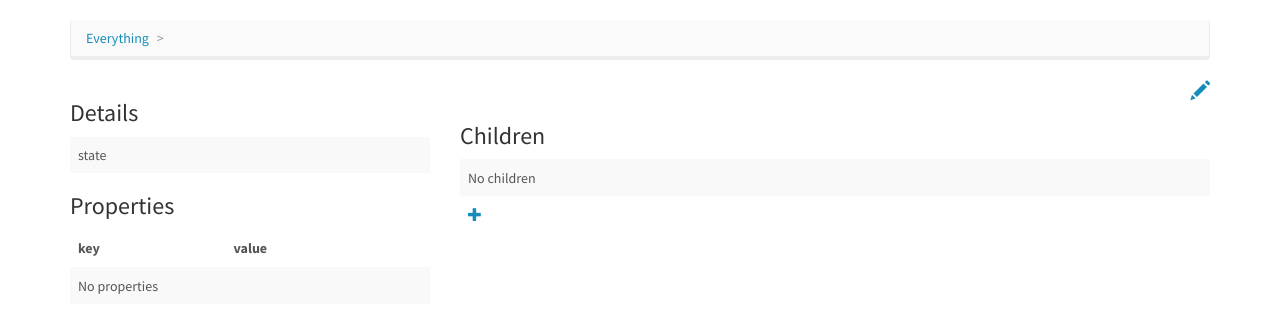
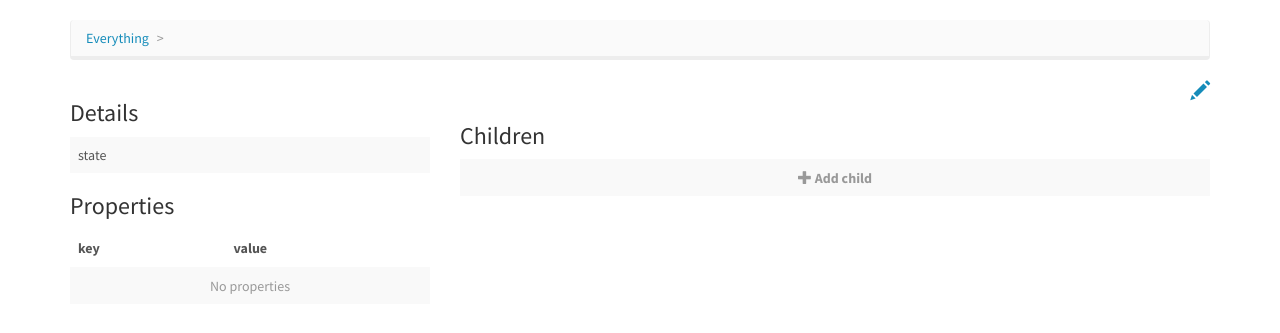
Before and after one commit to HackerspaceKRK/spejstore, a Django app: template storage/templates/item.html in a window 1280 px wide. Shown: the part 54-387 px from the top of the page. Run offline with Django 3.2, Linux system fonts and the light colour scheme; the template is opened without the code that fills it, so the values that code supplies are empty; parts of the project's set-up code (start-up, migrations or seed data) failed here and were passed over; some libraries are stand-ins or nearby versions.

Commit message:
Table placeholder styling

```diff
--- /dev/null
+++ b/static/css/custom.css
@@ -0,0 +1,11 @@
+.table td.placeholder {
+    text-align: center;
+    color: #999;
+}
+
+.table td.placeholder a {
+    display: block;
+    text-decoration: none;
+    color: inherit;
+    font-weight: bold;
+}
--- a/templates/base.html
+++ b/templates/base.html
@@ -7,6 +7,7 @@
     <meta name="viewport" content="width=device-width, initial-scale=1">
     <meta http-equiv="X-UA-Compatible" content="IE=edge" />
     <link rel="stylesheet" href="{% static 'css/bootstrap.css' %}" media="screen">
+    <link rel="stylesheet" href="{% static 'css/custom.css' %}" media="screen">
   </head>
   <body>
     {% block body %}
```
Also changed, not shown: storage/templates/item.html.
